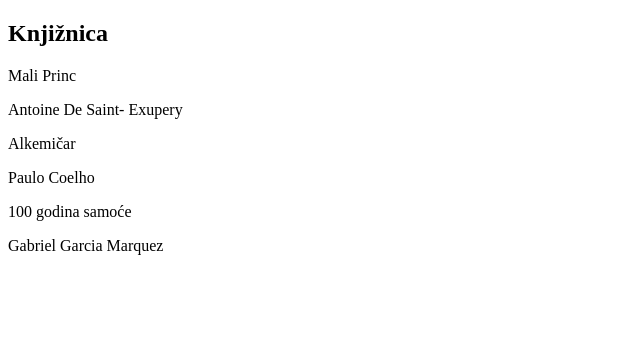
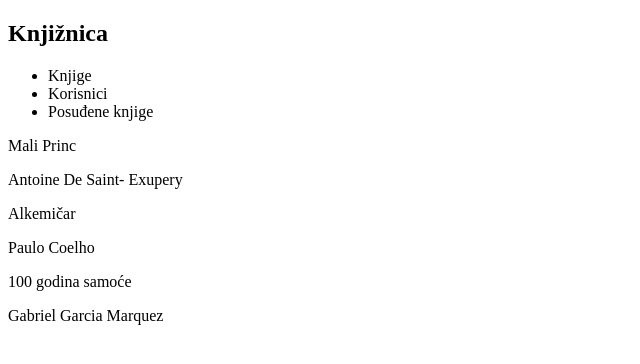
Before and after one commit to marko-krznar/React-Library, a React (Create React App) app: page / in a window 1280 px wide. Shown: the top 364 px of the page, without its empty margins (0-640 px from the left). Built offline with nearby package versions, Linux system fonts and the light colour scheme.

Commit message:
Added header file and list of pages

```diff
--- a/src/App.js
+++ b/src/App.js
@@ -1,12 +1,13 @@
 import React from "react";
 import BooksPage from "./containers/BooksPage";
+import Header from "./containers/Header/Header";
 import { BooksProvider } from "./data/BooksContext";
 
 export default function App() {
   return (
     <div>
+      <Header />
       <BooksProvider>
-        <h2>Knjižnica</h2>
         <BooksPage />
       </BooksProvider>
     </div>
--- /dev/null
+++ b/src/containers/Header/Header.js
@@ -0,0 +1,16 @@
+import React from "react";
+
+export default function Header() {
+  return (
+    <section className="menu">
+      <h1>Knjižnica</h1>
+      <nav>
+        <ul>
+          <li>Knjige</li>
+          <li>Korisnici</li>
+          <li>Posuđene knjige</li>
+        </ul>
+      </nav>
+    </section>
+  );
+}
```
